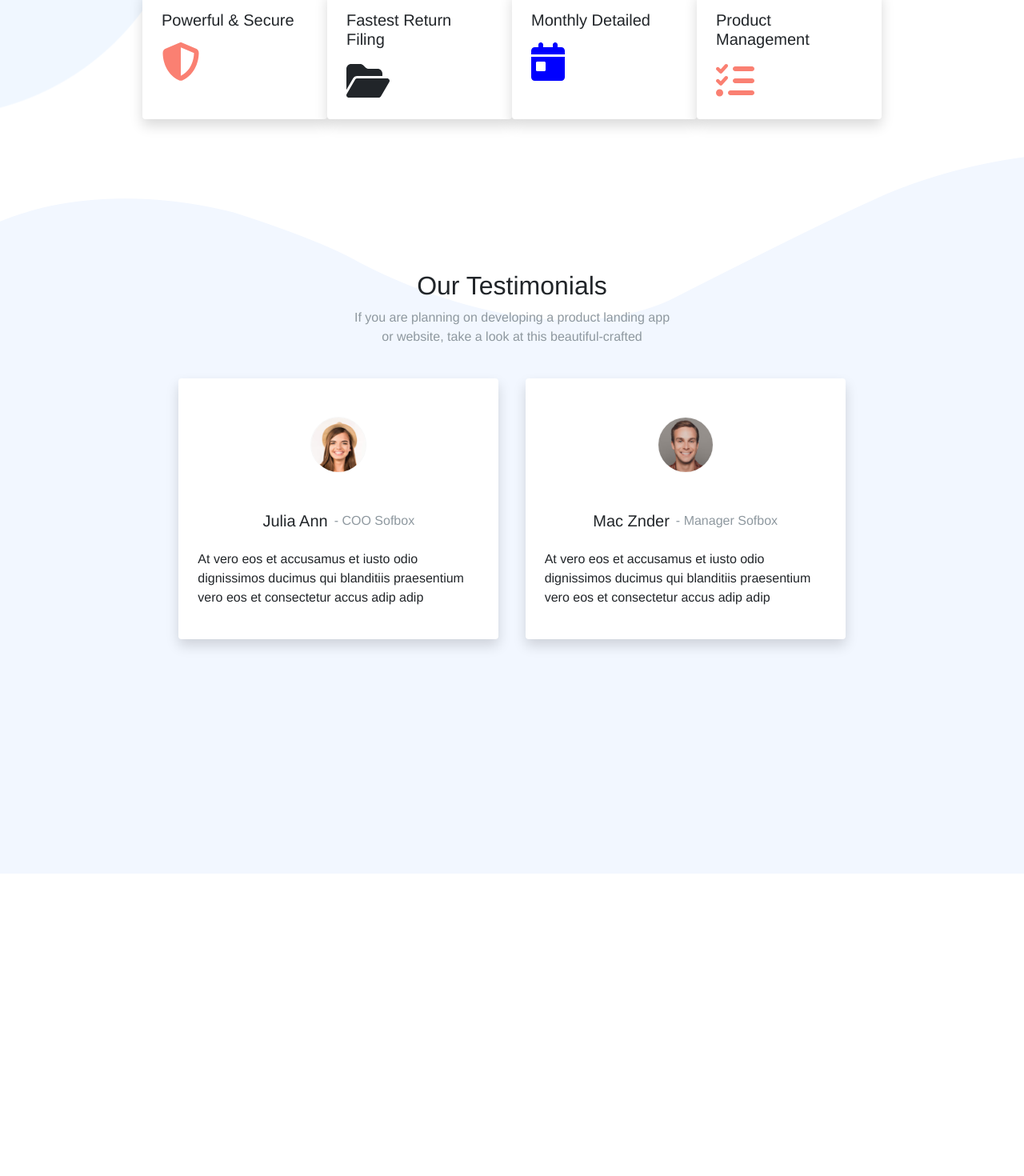
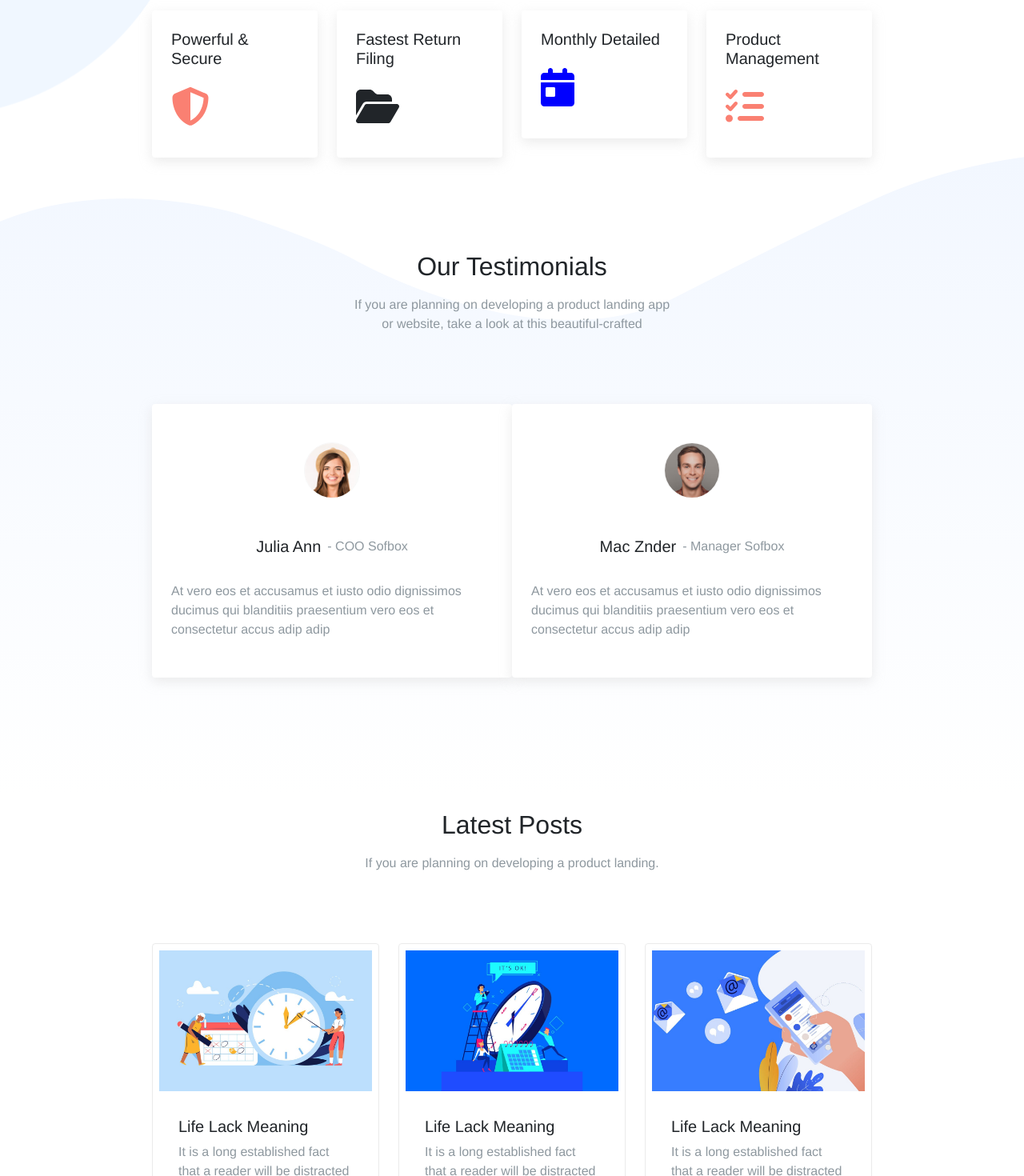
Before and after one commit to patriciabrsk/proj-html-vuejs, a Vue app: page / in a window 1280 px wide. Shown: the part 2291-3761 px from the top of the page at 80% size. Before the commit the page ends 3423 px from the top, so only its background shows below. Built offline with nearby package versions, Linux system fonts and the light colour scheme.

Commit message:
latest posts section

```diff
--- a/src/components/Features.vue
+++ b/src/components/Features.vue
@@ -1,5 +1,5 @@
 <template>
-  <section class="features py-5 mb-5">
+  <section id="features" class="py-5 mb-5">
     <div class="container inner-container py-5">
       <div class="text-wrapper d-flex justify-content-between mb-5">
         <div class="texts">
@@ -15,18 +15,18 @@
       </div>
       <div class="cards">
         <div class="row row-cols-4 g-4 mb-5">
-          <div
-            class="feature-card col shadow p-4 mb-5 bg-body rounded"
-            v-for="element in features"
-            :key="element.id"
-          >
+          <div class="col" v-for="element in features" :key="element.id">
+            <div class="feature-card col p-4 mb-5 rounded gx-3">
               <h5 class="mb-3">{{ element.title }}</h5>
               <font-awesome-icon
                 :icon="element.icon"
                 :color="element.colorClass"
                 size="3x"
+                class="py-2 mb-2"
               />
             </div>
+          </div>
+          <div class="dots"></div>
         </div>
       </div>
     </div>
@@ -90,10 +90,9 @@ export default {
 <style lang="scss" scoped>
 @import "../assets/style/style.scss";
 
-section.features {
+section#features {
   height: 650px;
   width: 100%;
-  //   height: 100%;
   background-image: url("../assets/img/14.png");
   background-repeat: no-repeat;
   background-position: -65%;
@@ -107,9 +106,11 @@ section.features {
         width: 60%;
       }
     }
+  }
   .cards {
-      div.feature-card {
-        // box-shadow: 0 5px 15px rgba(226, 226, 226, 0.685);
+    .feature-card {
+      background-color: $white;
+      box-shadow: 0 5px 15px rgba(226, 226, 226, 0.685);
 
       .blue {
         fill: $brandBlue;
@@ -123,5 +124,4 @@ section.features {
     }
   }
 }
-}
 </style>
--- a/src/components/Jumbotron.vue
+++ b/src/components/Jumbotron.vue
@@ -1,6 +1,7 @@
 <template>
   <section
-    class="jumbotron container d-flex align-items-center rounded p-5 mb-5"
+    id="jumbotron"
+    class="container d-flex align-items-center rounded p-5 mb-5"
   >
     <div class="text-box ps-2">
       <!-- <h1>{{ jumbotron.title }}</h1> -->
@@ -31,7 +32,7 @@ export default {
 <style lang="scss" scoped>
 @import "../assets/style/style.scss";
 
-section.jumbotron {
+section#jumbotron {
   background-color: #f2f7ff;
   height: 400px;
 
--- /dev/null
+++ b/src/components/Latest.vue
@@ -0,0 +1,77 @@
+<template>
+  <section id="latest">
+    <div class="section-wrapper container inner-container">
+      <div class="text-wrapper d-flex justify-content-center mb-4 pt-0">
+        <div class="text text-center mb-5">
+          <h2 class="mb-3">Latest Posts</h2>
+          <p>If you are planning on developing a product landing.</p>
+        </div>
+      </div>
+      <div class="cards">
+        <div class="row row-cols-3 g-4">
+          <div class="col" v-for="post in posts" :key="post.id">
+            <div class="post-card rounded p-2">
+              <div class="image mb-2">
+                <img :src="post.image" alt="" class="img-fluid" />
+              </div>
+              <div class="text p-4">
+                <h5 class="me-2">{{ post.title }}</h5>
+                <p>
+                  {{ post.text }}
+                </p>
+              </div>
+            </div>
+          </div>
+        </div>
+      </div>
+    </div>
+  </section>
+</template>
+
+<script>
+export default {
+  // eslint-disable-next-line vue/multi-word-component-names
+  name: "Latest",
+  data() {
+    return {
+      posts: [
+        {
+          image: require("../assets/img/19.jpg"),
+          title: "Life Lack Meaning",
+          text: "It is a long established fact that a reader will be distracted by the readable",
+        },
+        {
+          image: require("../assets/img/18.jpg"),
+          title: "Life Lack Meaning",
+          text: "It is a long established fact that a reader will be distracted by the readable",
+        },
+        {
+          image: require("../assets/img/17.jpg"),
+          title: "Life Lack Meaning",
+          text: "It is a long established fact that a reader will be distracted by the readable",
+        },
+      ],
+    };
+  },
+};
+</script>
+
+<style lang="scss" scoped>
+@import "../assets/style/style.scss";
+
+section#latest {
+  height: 500px;
+  p {
+    color: $brandTxtGrey;
+  }
+  div.text-wrapper {
+    padding-top: 50px;
+  }
+  div.cards {
+    .post-card {
+      background-color: $white;
+      border: 1px solid $borderGrey3;
+    }
+  }
+}
+</style>
--- a/src/components/Main.vue
+++ b/src/components/Main.vue
@@ -5,6 +5,7 @@
     <Sales />
     <Features />
     <Testimonials />
+    <Latest />
 
     <Footer />
   </main>
@@ -16,6 +17,7 @@ import OnlineMarketing from "./OnlineMarketing.vue";
 import Sales from "./Sales.vue";
 import Features from "./Features.vue";
 import Testimonials from "./Testimonials.vue";
+import Latest from "./Latest.vue";
 
 // import Footer from "./Footer.vue";
 
@@ -27,6 +29,7 @@ export default {
     Sales,
     Features,
     Testimonials,
+    Latest,
     // Footer,
   },
 };
--- a/src/components/OnlineMarketing.vue
+++ b/src/components/OnlineMarketing.vue
@@ -1,5 +1,5 @@
 <template>
-  <section class="online-marketing container inner-container mb-5">
+  <section id="online-marketing" class="container inner-container mb-5">
     <div class="row row-cols-3 d-flex py-5">
       <div
         class="d-flex flex-row col section-card mt-5 px-0"
@@ -43,7 +43,7 @@ export default {
 <style lang="scss" scoped>
 @import "../assets/style/style.scss";
 
-section.online-marketing {
+section#online-marketing {
   height: 400px;
 
   div.icon {
--- a/src/components/Sales.vue
+++ b/src/components/Sales.vue
@@ -1,5 +1,5 @@
 <template>
-  <section class="sales container d-flex inner-container">
+  <section id="sales" class="container d-flex inner-container">
     <div class="text-wrapper me-5">
       <div class="text">
         <h2>Get tips and tricks on how to skyrocket your sales.</h2>
@@ -57,7 +57,7 @@ export default {
 <style lang="scss" scoped>
 @import "../assets/style/style.scss";
 
-section.sales {
+section#sales {
   p {
     color: $brandTxtGrey;
   }
--- a/src/components/Testimonials.vue
+++ b/src/components/Testimonials.vue
@@ -1,30 +1,30 @@
 <template>
-  <section class="testimonials">
-    <div class="graphic-divider py-5">
+  <section id="testimonials">
+    <div class="graphic-divider py-4">
       <div class="container inner-container h-100 py-5">
         <div class="text-wrapper container d-flex justify-content-center mb-4">
-          <div class="text text-center">
-            <h2>Our Testimonials</h2>
+          <div class="text text-center mb-5">
+            <h2 class="mb-3">Our Testimonials</h2>
             <p>
               If you are planning on developing a product landing app or
               website, take a look at this beautiful-crafted
             </p>
           </div>
         </div>
-        <div class="cards d-flex justify-content-evenly">
+        <div class="cards d-flex justify-content-around">
           <div
-            class="testimonial-card shadow p-4 mb-5 bg-body rounded pt-5"
+            class="testimonial-card p-4 mb-5 rounded pt-5"
             v-for="info in testimonials"
-            :key="info"
+            :key="info.id"
           >
             <div class="image text-center">
               <img :src="info.img" class="rounded-circle mb-5" alt="" />
             </div>
-            <div class="text d-flex justify-content-center mb-3">
+            <div class="text d-flex justify-content-center mb-4">
               <h5 class="me-2">{{ info.name }}</h5>
               <span> - {{ info.position }}</span>
             </div>
-            <p>{{ info.description }}</p>
+            <p class="pb-2">{{ info.description }}</p>
           </div>
         </div>
       </div>
@@ -62,19 +62,20 @@ export default {
 <style lang="scss" scoped>
 @import "../assets/style/style.scss";
 
-section.testimonials {
-  background-color: $brandLtBlue;
-  height: 900px;
+section#testimonials {
+  //   background-color: $brandLtBlue;
+  background: linear-gradient(360deg, white 0%, $brandLtBlue 100%);
+  height: 800px;
+  p {
+    color: $brandTxtGrey;
+  }
   div.graphic-divider {
     background-image: url("../assets/img/15.png");
-    background-repeat: repeat-x;
+    background-repeat: no-repeat;
     background-position: left 100% top 0;
     .container {
       div.text-wrapper {
         padding-top: 50px;
-        p {
-          color: $brandTxtGrey;
-        }
         .text {
           width: 45%;
         }
@@ -82,7 +83,9 @@ section.testimonials {
     }
     div.cards {
       .testimonial-card {
-        width: 400px;
+        background-color: $white;
+        box-shadow: 0 5px 15px rgba(226, 226, 226, 0.685);
+        width: 480px;
         img {
           width: 70px;
           border: 1px solid $borderGrey1;
```
Lines whose indentation alone changed are shown as unchanged.
